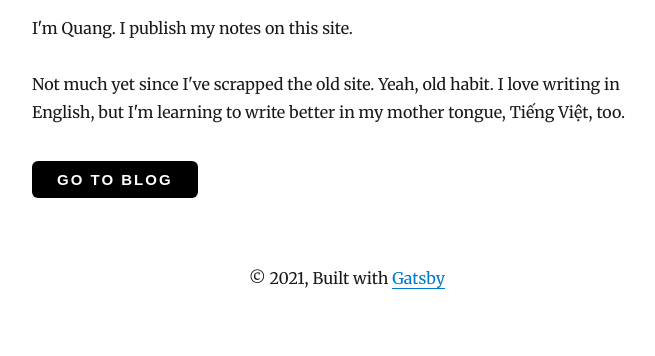
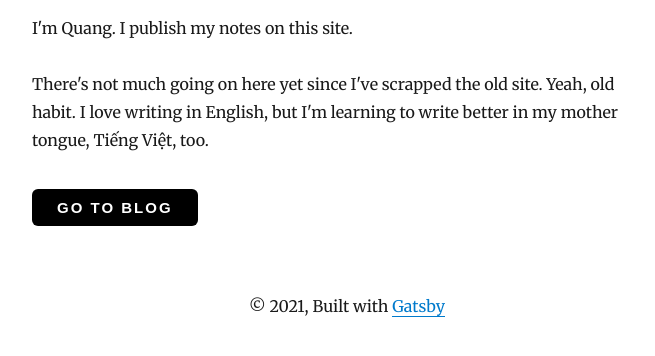
Before and after one commit to quangnd159/dqnotesv2, a Gatsby site: page / in a window 1280 px wide. Shown: the part 226-582 px from the top of the page, without its empty margins (293-948 px from the left). Built offline with nearby package versions, Linux system fonts and the light colour scheme; Gatsby itself is replaced by a stand-in of ours; some packages are replaced by stand-ins of ours.

Commit message:
update index.js

```diff
--- a/src/pages/index.js
+++ b/src/pages/index.js
@@ -23,7 +23,7 @@ class IndexPage extends React.Component {
         </h1>
         <p>I'm Quang. I publish my notes on this site.</p>
         <p>
-          Not much yet since I've scrapped the old site. Yeah, old habit. I love writing in English, but I'm learning to write better in my mother tongue, Tiếng Việt, too.
+          There's not much going on here yet since I've scrapped the old site. Yeah, old habit. I love writing in English, but I'm learning to write better in my mother tongue, Tiếng Việt, too.
         </p>
         <Link to="/blog/">
           <Button marginTop="35px">Go to Blog</Button>
```
